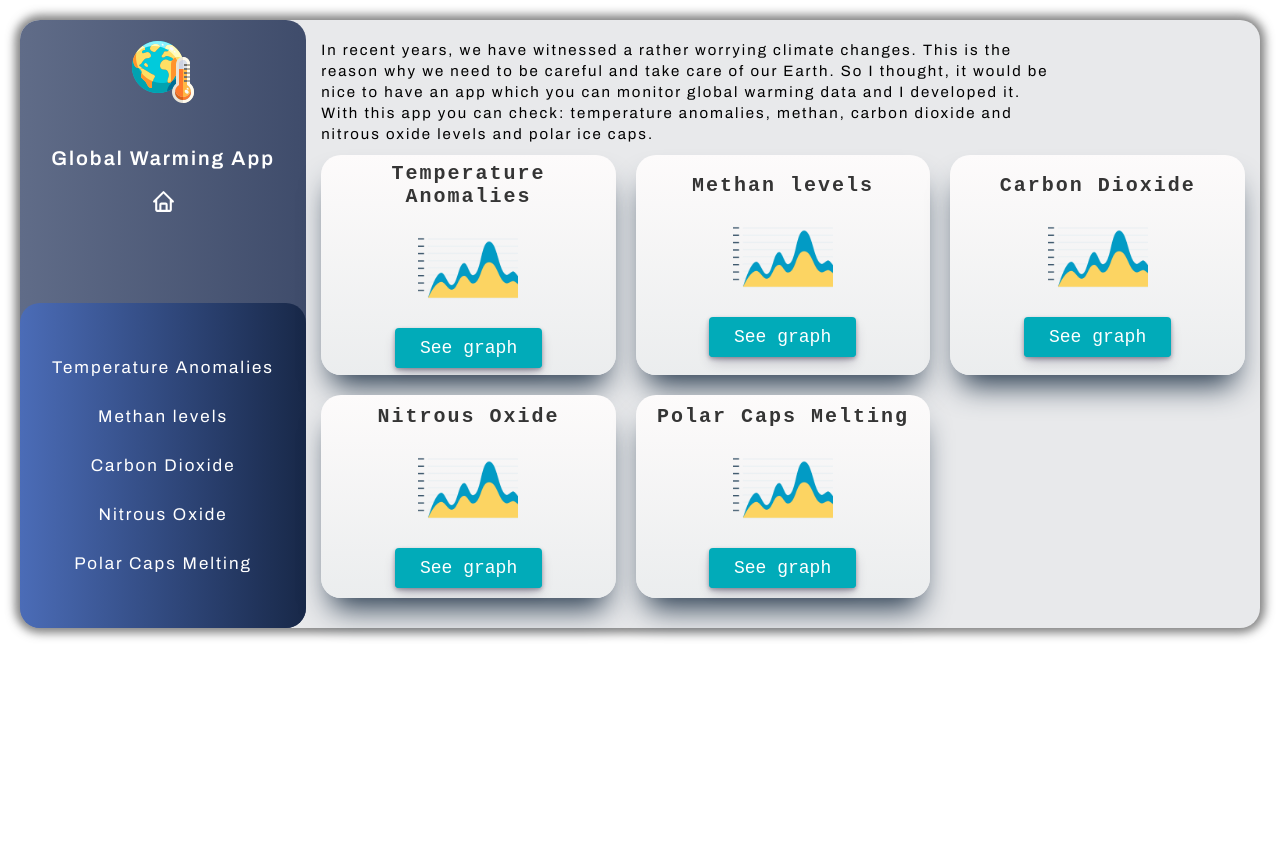
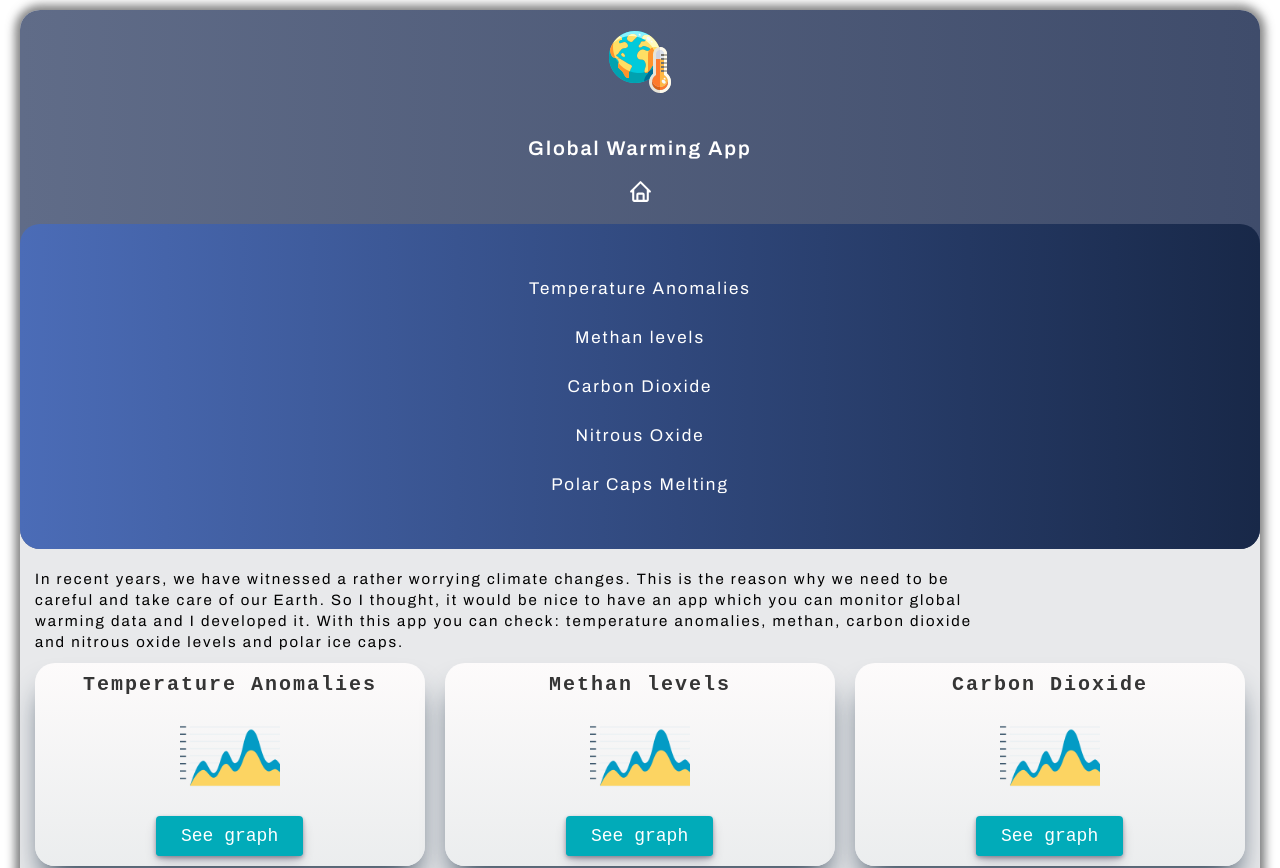
Before and after one commit to LeoBok/Global-Warming-App, a React (Create React App) app: page / in a window 1280 px wide. Shown: the top 868 px of the page. Before the commit the page ends 800 px from the top, so only its background shows below. Built offline with nearby package versions, Linux system fonts and the light colour scheme.

Commit message:
added another media query breakpoint on min-width: 1200px

```diff
--- a/src/App.css
+++ b/src/App.css
@@ -191,10 +191,16 @@ a {
 }
 
 @media only screen and (min-width: 992px) {
+  body {
+    width: 100%;
+  }
+  #root {
+    margin: 10px auto;
+  }
   .App {
     display: grid;
     grid-template-columns: 0.3fr 1fr;
-    margin: 20px;
+    margin: 0 20px;
   }
   .Sidebar {
     display: flex;
@@ -235,3 +241,9 @@ a {
     max-width: 100px;
   }
 }
+
+@media only screen and (min-width: 1200px) {
+  .App {
+    display: block;
+  }
+}
```
